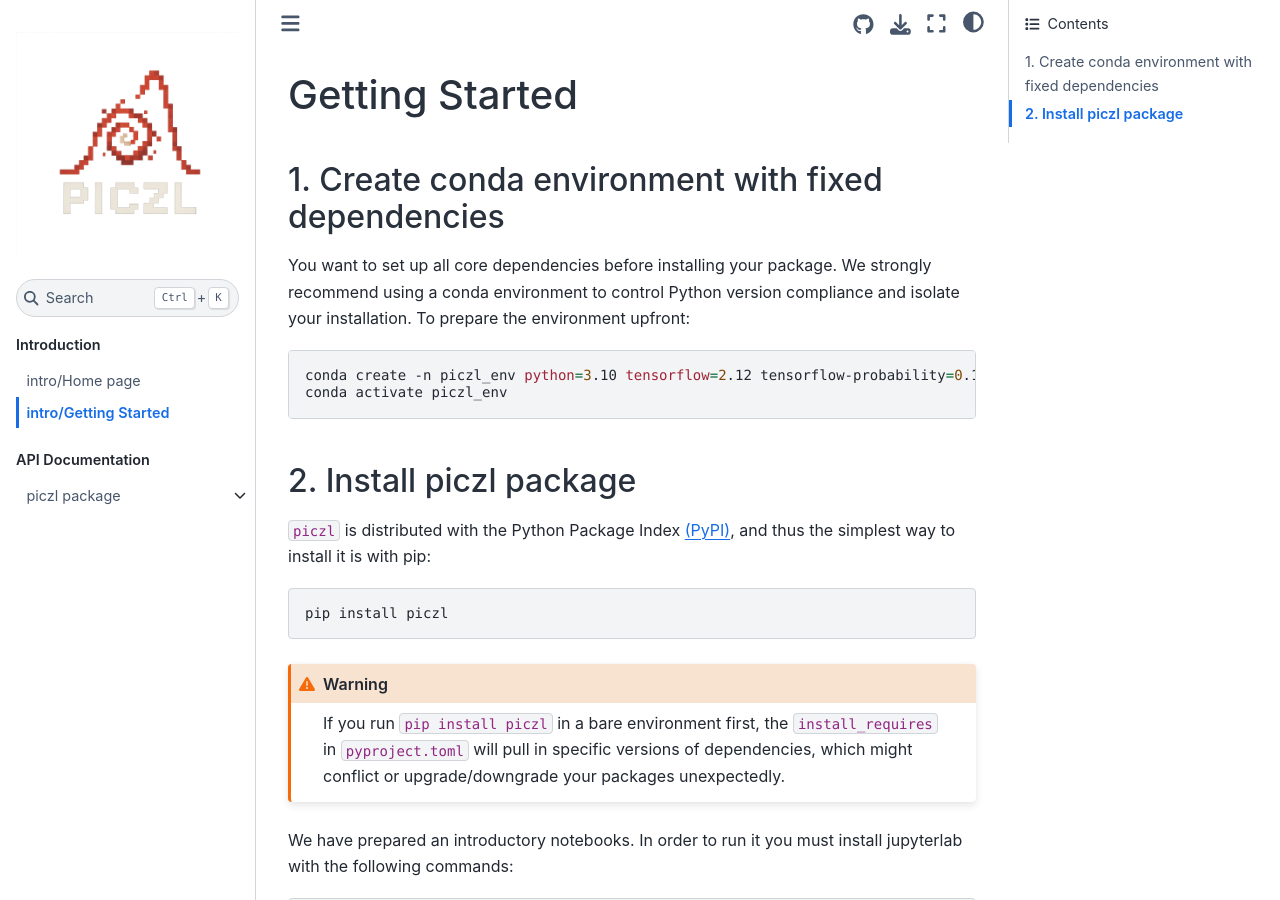
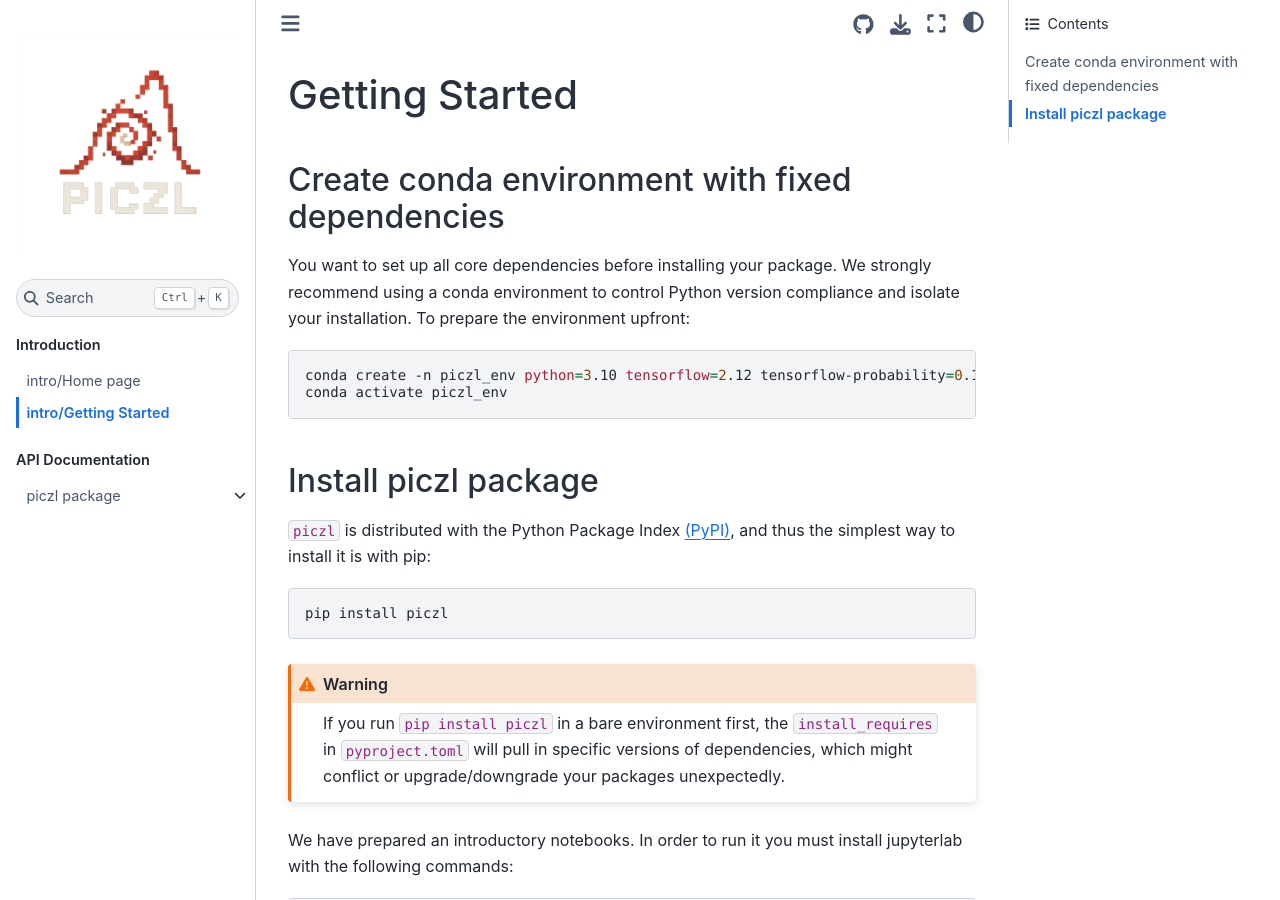
Before and after one commit to Space-papaya/PICZL, a Sphinx documentation site: the page built from docs/source/getting_started.rst, in a window 1280 px wide and 900 px high. Built offline with Sphinx 7.4.7 and the Sphinx Book theme 1.1.4, drawn with Linux system fonts in a browser that asks for light colours.

Commit message:
Update getting_started.rst

```diff
--- a/docs/source/getting_started.rst
+++ b/docs/source/getting_started.rst
@@ -1,7 +1,7 @@
 Getting Started
 ================
 
-1. Create conda environment with fixed dependencies
+Create conda environment with fixed dependencies
 -----------------------------------------------------------
 
 You want to set up all core dependencies before installing your package. We strongly recommend using a conda
@@ -13,7 +13,7 @@ environment to control Python version compliance and isolate your installation.
     conda activate piczl_env
 
 
-2. Install piczl package
+Install piczl package
 ------------------------
 
 ``piczl`` is distributed with the Python Package Index `(PyPI) <https://pypi.org/project/PICZL/>`_, and
```
